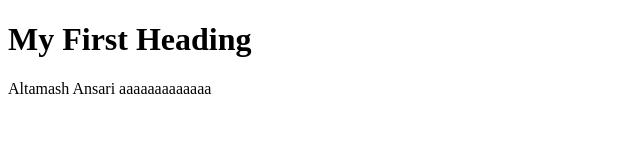
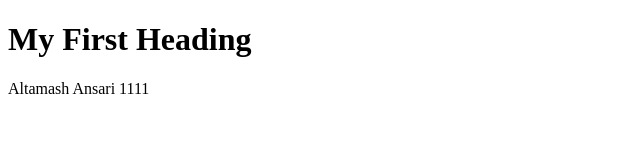
Before and after one commit to priyankamistry09/extension_test, a website: page client/index.html in a window 1280 px wide. Shown: the full height of the page, 0-640 px from the left. Drawn offline with Linux system fonts and the light colour scheme.

Commit message:
Update index.html

```diff
--- a/client/index.html
+++ b/client/index.html
@@ -4,7 +4,7 @@
 
 	<h1>My First Heading</h1>
 
-	<p>Altamash Ansari aaaaaaaaaaaaa</p>
+	<p>Altamash Ansari 1111</p>
 
 </body>
 </html>
```
